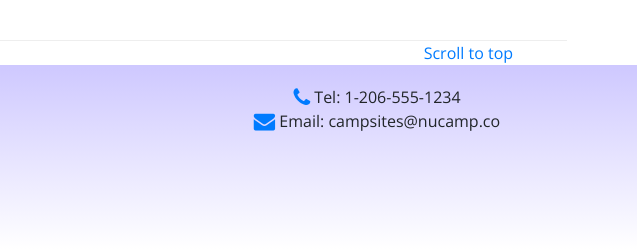
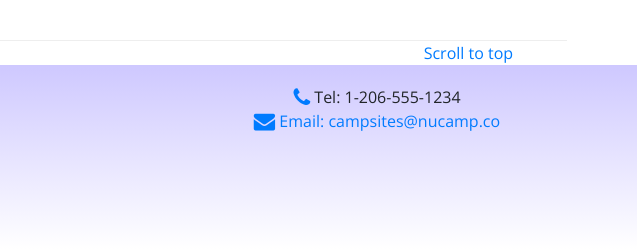
Before and after one commit to mkolamala/nucampsite, a website: page aboutus.html in a window 1280 px wide. Shown: the part 1468-1717 px from the top of the page, 643-1280 px from the left. Drawn offline with nearby package versions, Linux system fonts and the light colour scheme.

Commit message:
added anchor tag to Email in footer

```diff
--- a/aboutus.html
+++ b/aboutus.html
@@ -192,7 +192,7 @@
                 </div>
                 <div class="col-sm-4 text-center">
                     <i class="fa fa-phone fa-lg text-primary"></i> Tel: 1-206-555-1234<br />
-                    <i class="fa fa-envelope fa-lg text-primary"></i> Email: campsites@nucamp.co
+                    <i class="fa fa-envelope fa-lg text-primary"></i> <a href="mailto:campsites@nucamp.co">Email: campsites@nucamp.co</a>
                 </div>
             </div>
         </div>
```
Also changed, not shown: contactus.html (+1 -1 lines), index.html (+1 -1 lines).
